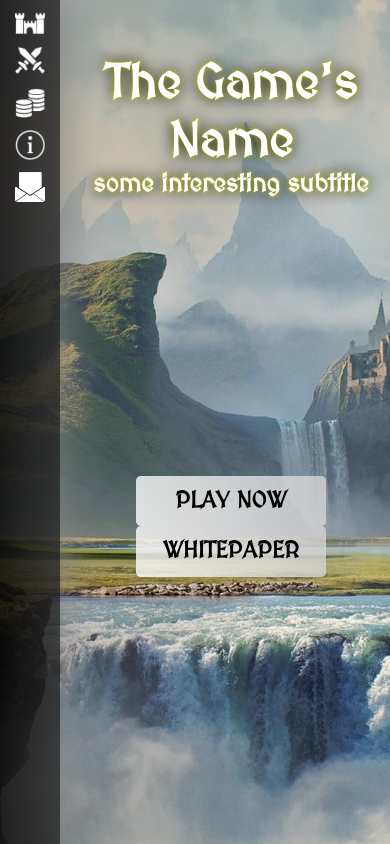
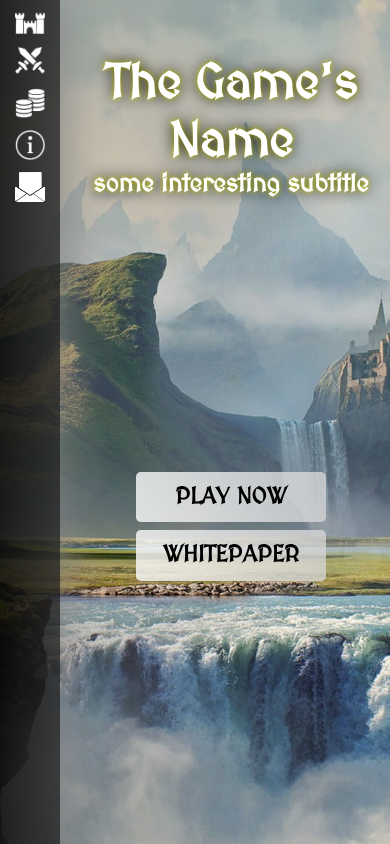
Before and after one commit to SergioGiraldezMoreno/web-ntf-game, a Vue app: page / in a window 390 px wide. Shown: the top 844 px of the page. Built offline with nearby package versions, Linux system fonts and the light colour scheme.

Commit message:
mobile version main buttons margin

```diff
--- a/src/views/Home.vue
+++ b/src/views/Home.vue
@@ -7,8 +7,8 @@
                     <h2 class="m-0 shining-text">some interesting subtitle</h2>
                     <div class="row justify-content-center m-auto">
                         <div class="col-9">
-                            <button class="w-100 rounded-3 py-2 fs-3 fw-bold">PLAY NOW</button>
-                            <button class="w-100 rounded-3 py-2 fs-3 fw-bold">WHITEPAPER</button>
+                            <button class="mb-1 w-100 rounded-3 py-2 fs-3 fw-bold">PLAY NOW</button>
+                            <button class="mt-1 w-100 rounded-3 py-2 fs-3 fw-bold">WHITEPAPER</button>
                         </div>
                     </div>
                 </div>
```
